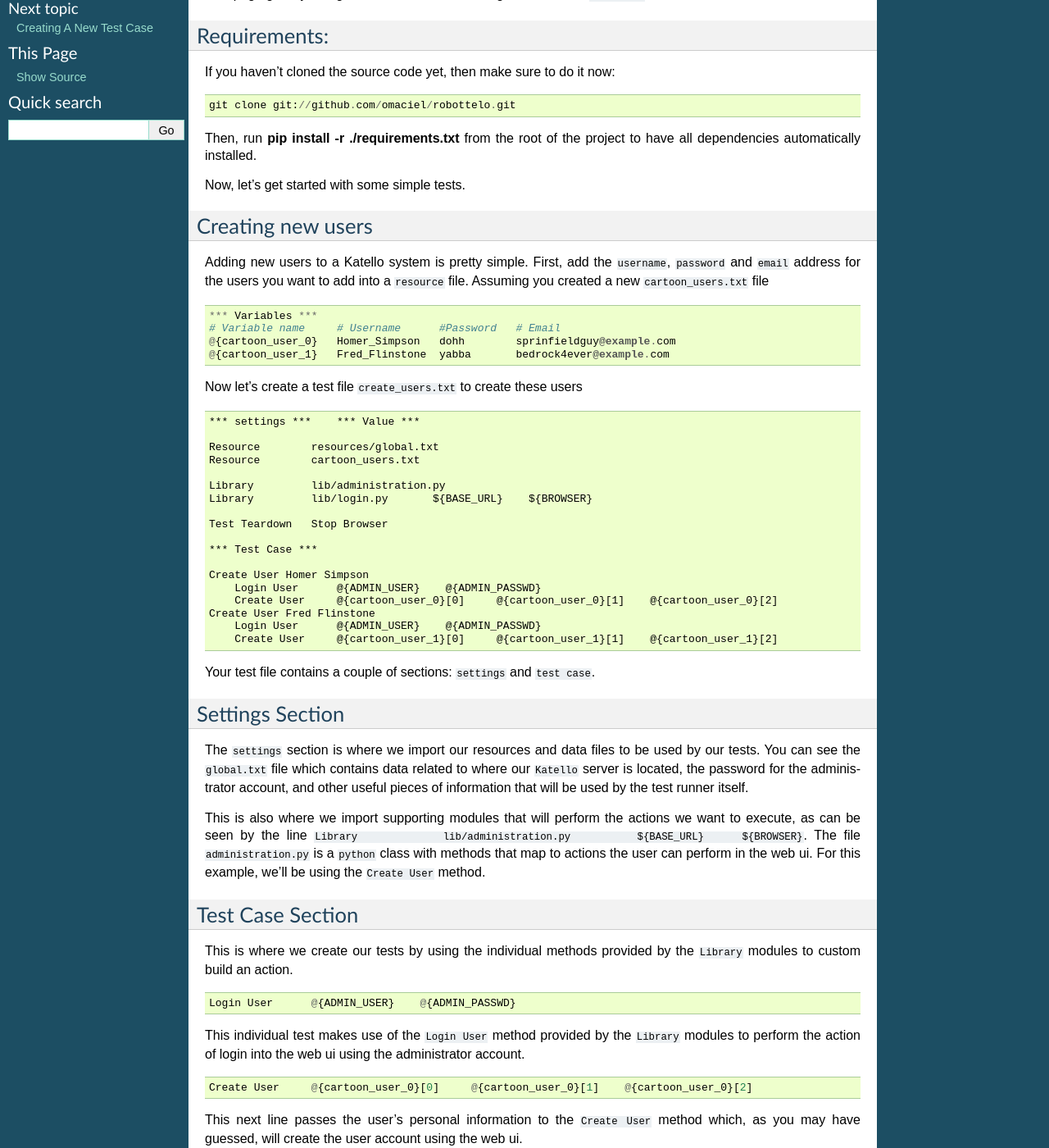
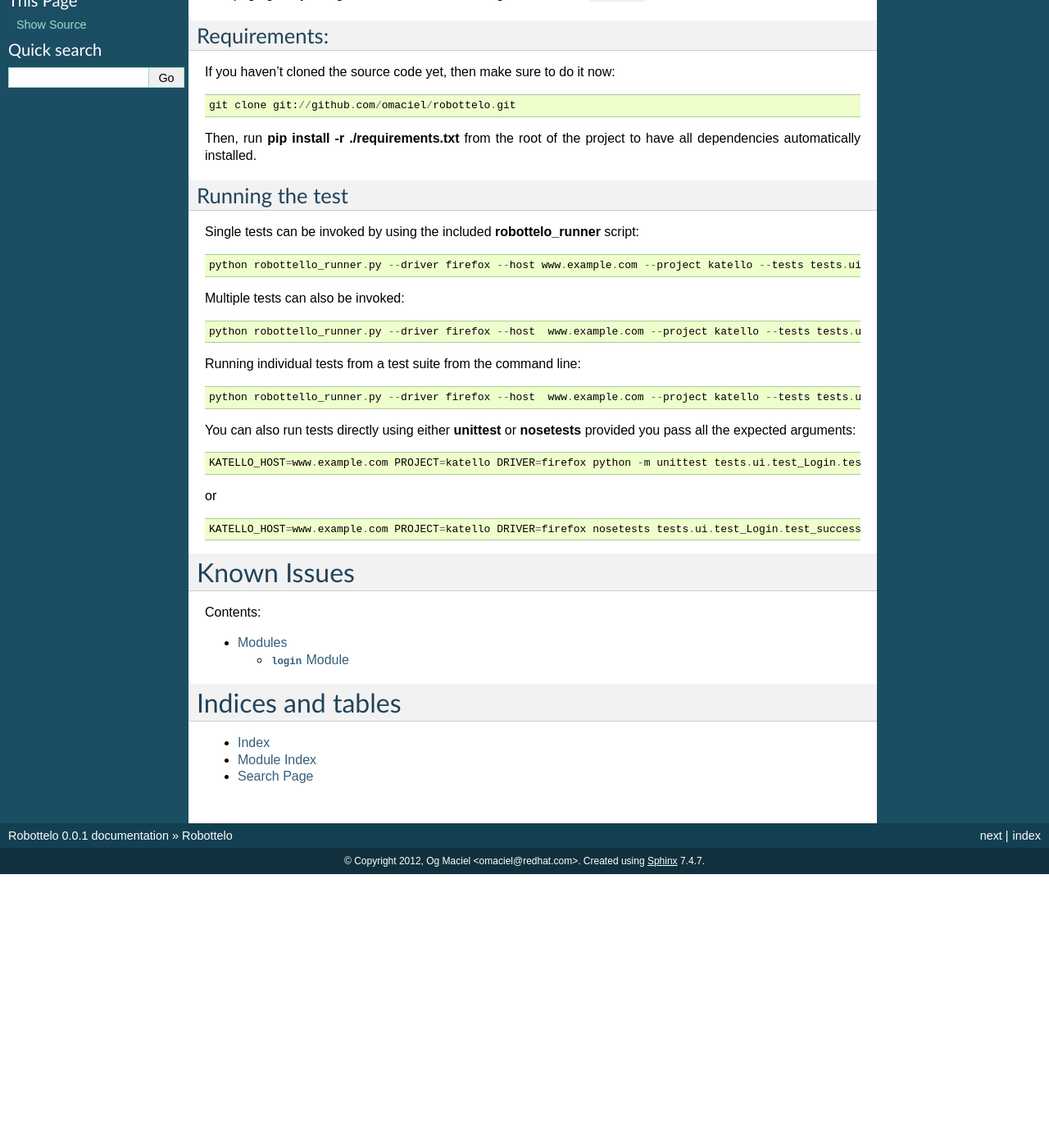
Before and after one commit to SatelliteQE/robottelo, a Sphinx documentation site: the page built from docs/index.rst, in a window 1280 px wide and 1400 px high, scrolled down 245 px. Shown: the whole window at 82% size. Built offline with Sphinx 7.4.7, drawn with Linux system fonts in a browser that asks for light colours; after the commit the page ends 1311 px from its top, so only the background shows below that; some of the changed text lies outside the part shown.

Commit message:
Updating documentation files.

```diff
--- a/docs/index.rst
+++ b/docs/index.rst
@@ -24,150 +24,46 @@
 
 Then, run **pip install -r ./requirements.txt** from the root of the project to have all dependencies automatically installed.
 
-Now, let's get started with some simple tests.
-
-Creating new users
--------------------
-
-Adding new users to a Katello system is pretty simple. First, add the ``username``,
-``password`` and ``email`` address for the users you want to add into a ``resource``
-file. Assuming you created a new ``cartoon_users.txt`` file
+Running the test
+----------------
+Single tests can be invoked by using the included **robottelo_runner** script:
 
 ::
 
-    *** Variables ***
-    # Variable name     # Username      #Password   # Email
-    @{cartoon_user_0}   Homer_Simpson   dohh        sprinfieldguy@example.com
-    @{cartoon_user_1}   Fred_Flinstone  yabba       bedrock4ever@example.com
+    python robottello_runner.py --driver firefox --host www.example.com --project katello --tests tests.ui.test_Login
 
-Now let's create a test file ``create_users.txt`` to create these users
+Multiple tests can also be invoked:
 
 ::
 
-    *** settings ***    *** Value ***
+    python robottello_runner.py --driver firefox --host  www.example.com --project katello --tests tests.ui.test_Login --tests tests.ui.test_Organization
 
-    Resource        resources/global.txt
-    Resource        cartoon_users.txt
-
-    Library         lib/administration.py
-    Library         lib/login.py       ${BASE_URL}    ${BROWSER}
-
-    Test Teardown   Stop Browser
-
-    *** Test Case ***
-
-    Create User Homer Simpson
-        Login User      @{ADMIN_USER}    @{ADMIN_PASSWD}
-        Create User     @{cartoon_user_0}[0]     @{cartoon_user_0}[1]    @{cartoon_user_0}[2]
-    Create User Fred Flinstone
-        Login User      @{ADMIN_USER}    @{ADMIN_PASSWD}
-        Create User     @{cartoon_user_1}[0]     @{cartoon_user_1}[1]    @{cartoon_user_1}[2]
-
-Your test file contains a couple of sections: ``settings`` and ``test case``.
-
-Settings Section
-----------------
-The ``settings`` section is where we import our resources and data files to be used by our tests.
-You can see the ``global.txt`` file which contains data related to where our ``Katello`` server
-is located, the password for the administrator account, and other useful pieces of information
-that will be used by the test runner itself.
-
-This is also where we import supporting modules that will perform the actions we want to execute,
-as can be seen by the line ``Library         lib/administration.py       ${BASE_URL}    ${BROWSER}``.
-The file ``administration.py`` is a ``python`` class with methods that map to actions the user
-can perform in the web ui. For this example, we'll be using the ``Create User`` method.
-
-Test Case Section
------------------
-This is where we create our tests by using the individual methods provided by the ``Library``
-modules to custom build an action.
+Running individual tests from a test suite from the command line:
 
 ::
 
-    Login User      @{ADMIN_USER}    @{ADMIN_PASSWD}
+    python robottello_runner.py --driver firefox --host  www.example.com --project katello --tests tests.ui.test_Login.test_successful_login
 
-This individual test makes use of the ``Login User`` method provided by the ``Library`` modules
-to perform the action of login into the web ui using the administrator account.
+You can also run tests directly using either **unittest** or **nosetests** provided you pass all the expected arguments:
 
 ::
 
-    Create User     @{cartoon_user_0}[0]     @{cartoon_user_0}[1]    @{cartoon_user_0}[2]
+    KATELLO_HOST=www.example.com PROJECT=katello DRIVER=firefox python -m unittest tests.ui.test_Login.test_successful_login
 
-This next line passes the user's personal information to the ``Create User`` method which,
-as you may have guessed, will create the user account using the web ui.
-
-Running the test
-----------------
-
-Tests can be invoked by using the standard RobotFramework format of running **pybot** and arguments:
+or
 
 ::
 
-    pybot --variable BROWSER:firefox --variable HOST:www.example.com --variable APP:katello create_users.txt
-
-Advanced
-========
-
-By taking advantage of the modules imported into the ``Library`` and data from ``resource``
-files, we could then create a more complex test, such as creating roles and assignining them
-to new or existing users
-
-::
-
-    Create User 1
-        Login User      @{ADMIN_USER}    @{ADMIN_PASSWD}
-        Create User     @{cartoon_user_0}[0]     @{cartoon_user_0}[1]    @{cartoon_user_0}[2]
-    Create Role Role1
-        Login User      @{ADMIN_USER}    @{ADMIN_PASSWD}
-        Create Role      ${springfield_admin_role_1}
-        Add Permission To Role  ${springfield_admin_role_1}    ${scope_global}   ${permissions_organizations}   ${verb_read_organizations}   acme_read_orgs
-        Add Permission To Role  ${springfield_admin_role_1}    ${scope_global}   ${permissions_organizations}   ${verb_delete_systems}   acme_delete_systems
-    Add Role To User 1
-        Login User      @{ADMIN_USER}    @{ADMIN_PASSWD}
-        Add Role To User    ${springfield_admin_role_1}    @{cartoon_user_0}[0]
-
-Many global variables are provided in the **resources/global.txt** file and should work for a default installation of Katello, but you can overide them by providing new values via the command line:
-
-::
-
-    pybot --variable ADMIN_USER:my_admin --variable ADMIN_PASSWD:my_passwd --variable APP:katello create_users.txt
-
-You can also provide a python **variables** file as an argument, which allows you to have sensitive information outside the source code:
-
-::
-
-    pybot --variablefile /path/to/variables.py create_users.txt
-
-The file **variables.py** would then contain:
-
-::
-
-    #!/usr/bin/env python
-    # -*- encoding: utf-8 -*-
-    # vim: ts=4 sw=4 expandtab ai
-
-    BROWSER = 'firefox'
-    HOST = 'www.example.com'
-    APP = 'katello'
-    ADMIN_USER = admin
-    ADMIN_PASSWD = passwd
+    KATELLO_HOST=www.example.com PROJECT=katello DRIVER=firefox nosetests tests.ui.test_Login.test_successful_login
 
 Known Issues
 ============
-
-* ``KB #1``:  ``pyBot`` fails to start Selenium with an error message complaining about ``libX11.so.6``:  This is related to ``python`` invoking 32-bit X11 lib files instead of 64-bit when using Selenium web (see `this <http://bit.ly/J1cDG0>`_ for more information). Here's how to work around it though:
-
-::
-
-    sudo rm /usr/lib/libX11.so.6
-    sudo ln -s /usr/lib64/libX11.so.6.3.0 /usr/lib/libX11.so.6
 
 Contents:
 
 .. toctree::
    :maxdepth: 2
 
-   createtest
    lib
 
 Indices and tables
```
Also changed, not shown: other parts of docs/index.rst (+1 -1 lines), docs/lib.rst (+2 -42 lines).
